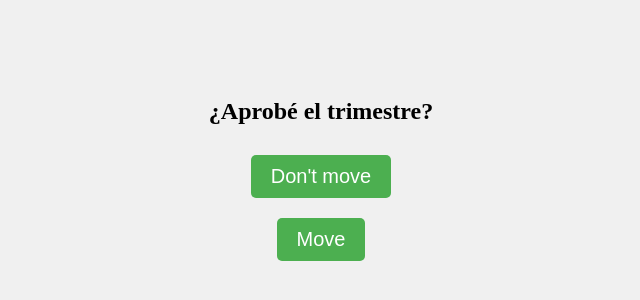
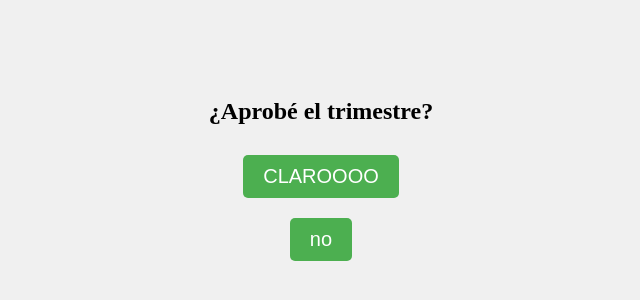
Before and after one commit to Byr4x/GGH_CARG, a plain HTML site: page index.html in a window 1280 px wide. Shown: the part 224-524 px from the top of the page, without its empty margins (319-959 px from the left). Drawn offline with Linux system fonts and the light colour scheme.

Commit message:
Cambiar mensaje de los botones y la alarma

```diff
--- a/index.html
+++ b/index.html
@@ -10,8 +10,8 @@
     <div class="container">
         <h1>¿Aprobé el trimestre?</h1>
         <div class="buttons">
-            <button id="yesButton">Don't move</button>
-            <button id="noButton">Move</button>
+            <button id="yesButton">CLAROOOO</button>
+            <button id="noButton">no</button>
         </div>
     </div>
     <script src="script.js"></script>
```
